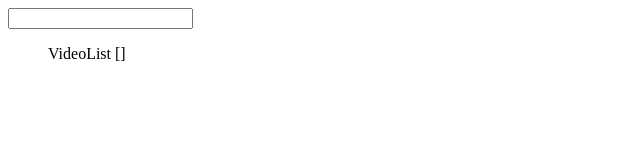
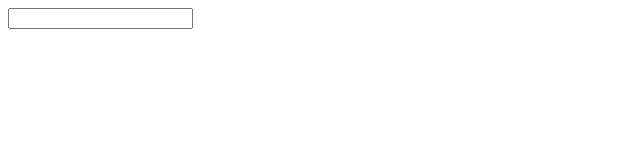
Before and after one commit to Romson/Vidstemplate, a Vue app: page / in a window 1280 px wide. Shown: the top 160 px of the page, without its empty margins (0-640 px from the left). Built offline with nearby package versions, Linux system fonts and the light colour scheme.

Commit message:
committed

```diff
--- a/src/App.vue
+++ b/src/App.vue
@@ -16,7 +16,7 @@ import axios from "axios";
 import SearchBar from "./components/SearchBar";
 import VideoList from "./components/VideoList";
 
-const API_KEY = "****************";
+const API_KEY = "****************************";
 
 export default {
   name: "App",
@@ -41,6 +41,7 @@ export default {
         })
         .then(response => {
           this.videos = response.data.items;
+          console.log(response);
         });
     }
   }
--- a/src/components/VideoList.vue
+++ b/src/components/VideoList.vue
@@ -1,7 +1,6 @@
 <template>
   <ul>
-    VideoList
-    {{ videosToShow }}
+    <VideoListItem v-for="myVideo in videosToShow" v-bind:video="myVideo"></VideoListItem>
   </ul>
 </template>
 
--- a/src/components/VideoListItem.vue
+++ b/src/components/VideoListItem.vue
@@ -1,10 +1,10 @@
 <template>
-  <li>VideoListItem</li>
+  <li>{{ video.snippet.title }}</li>
 </template>
 
 <script>
 export default {
   name: "VideoListItem",
-  components: {}
+  props: ["video"]
 };
 </script>
```
